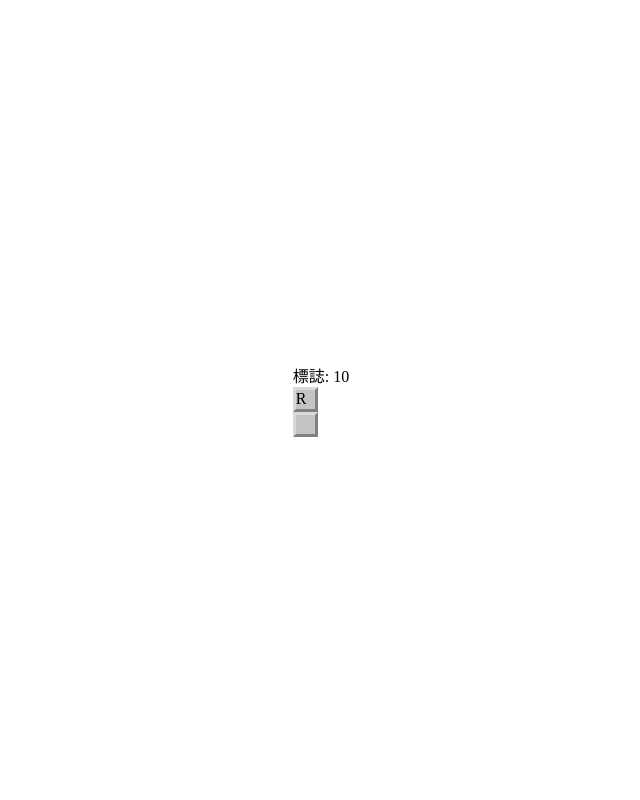
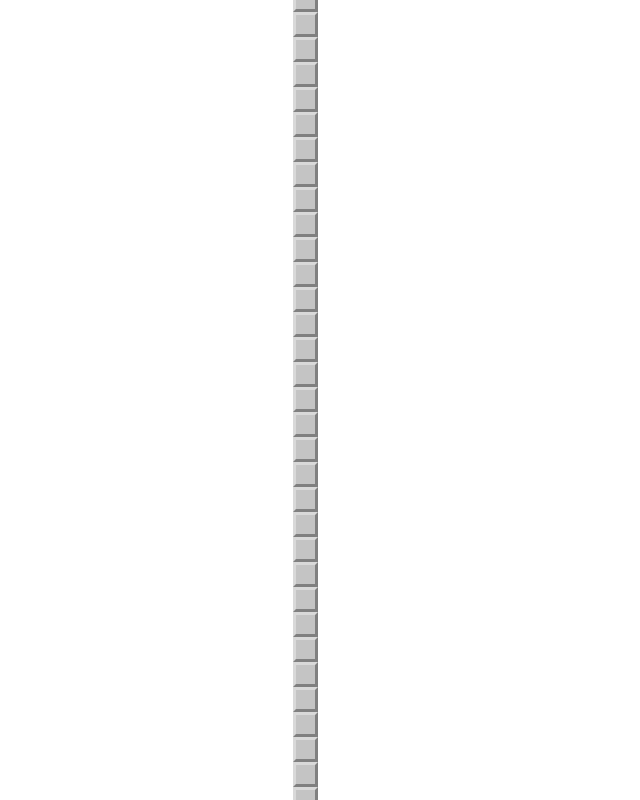
Before and after one commit to linwei5316/minesweeper-game, a React app: page / in a window 1280 px wide. Both pictures are taken after a click on the element "Easy". Shown: the top 800 px of the page, without its empty margins (319-959 px from the left). Built offline with nearby package versions, Linux system fonts and the light colour scheme.

Commit message:
chore: map & mine index logic structure

```diff
--- a/src/components/GameMinesweeper.tsx
+++ b/src/components/GameMinesweeper.tsx
@@ -1,9 +1,14 @@
-import React, {useState} from 'react';
+import React, {useState, useEffect} from 'react';
 import styled from 'styled-components';
-import {MinesweeperLevel} from '@/consts/enum';
+import {MinesweeperLevel, MapUnitType} from '@/consts/enum';
+import {MinesweeperMapData} from '@/consts/types';
 import withGameContainer from '@/components/HOC/GameContainer';
+import MinesweeperSquare from '@/components/MinesweeperSquare';
 
 import Square from '@/components/Square';
+
+
+type MapIndex = number;
 
 interface Props {
   level: MinesweeperLevel;
@@ -33,19 +38,91 @@ const GameMinesweeper = (props: Props) => {
     },
   }
 
-  // const [mapData, setMapData] = useState()
+  const getLevelData = (): GameLevelContent => {
+    return levelMapping[level];
+  }
+
+  const getInitialMap = () => {
+    const [xAmount, yAmount] = getLevelData().map;
+
+    const result = [];
+    for (let index = 0; index < xAmount * yAmount; index++) {
+      result.push(null);
+    }
+
+    return result;
+  }
 
 
+
+  const [minePosition, setMinePosition] = useState<MapIndex[]>([]);
+  const [mapData, setMapData] = useState<MinesweeperMapData[]>(() => getInitialMap());
+
+  const RenderMinesweeperSquare = () => {
+    return mapData.map((item) => {
+      return <MinesweeperSquare
+        type={item}
+      />
+    })
+  }
+
+
+
+  //TODO !!!!!!!!!!!!!!!!!!!!!!!!!!!  地雷使用位置即可 number[]！！！！！！！！
   //TODO setFlag  記得使用 funciton 確保 async
-  const [flag, setFlag] = useState(() => levelMapping[props.level].mineAmount);
+  const [flag, setFlag] = useState(() => getLevelData().mineAmount);
 
-  const initialMap = () => {
 
+
+  const isGameInitial = () => {
+    //TODO 如果地圖全部都是覆蓋或是旗幟，就算未開局
+    // return mapData.some(() => {})
+    let result = true;
+
+    for (let index = 0; index < mapData.length; index++) {
+      const condition = [MapUnitType.Flag, null];
+
+      if (condition.includes(mapData[index])) {
+        result = false;
+        break;
+      }
+    }
+
+    return result;
+  }
+
+
+  const getInitialMinePosition = (firstClickMapIndex: MapIndex): MapIndex[] => {
+    const [xAmount, yAmount] = getLevelData().map;
+    const indexStack = [] as MapIndex[];
+    for (let index = 0; index < mapData.length; index++) {
+      if (index !== firstClickMapIndex) {
+        indexStack.push(index);
+      }
+    }
+
+    const mineAmount = getLevelData().mineAmount;
+    return [...new Array(mineAmount)]
+      .reduce((accumulator) => {
+        const randomIndex = Math.floor(Math.random() * indexStack.length);
+
+        return [...accumulator, ...indexStack.splice(randomIndex, 1)]
+      }, [] as MapIndex[])
+      .sort((a: number, b: number) => a - b);
   }
 
   const initialGame = () => {
 
   }
+
+
+
+  useEffect(() => {
+    console.log('初始化地圖')
+    getInitialMap();
+
+    console.log('mapData', mapData)
+  }, [])
 
   return (
     <div>
@@ -56,7 +133,10 @@ const GameMinesweeper = (props: Props) => {
         <Square onClick={initialGame}>R</Square>
       </div>
 
-      <Square/>
+      {RenderMinesweeperSquare()}
+
+
+      {isGameInitial() && '還沒開局'}
     </div>
   )
 }
--- a/src/components/MinesweeperSquare.tsx
+++ b/src/components/MinesweeperSquare.tsx
@@ -2,14 +2,17 @@ import React from 'react';
 import Square from '@/components/Square';
 
 interface Props {
-
+  type: any;
 }
 const MinesweeperSquare = (props: Props) => {
   //TODO state machine
+  const {type} = props;
 
-  return <Square>
-
-  </Square>
+  return (
+    <Square>
+      {type}
+    </Square>
+  )
 }
 
 export default MinesweeperSquare;
--- a/src/consts/enum.ts
+++ b/src/consts/enum.ts
@@ -3,3 +3,17 @@ export enum MinesweeperLevel {
   Normal,
   Hard,
 }
+
+export enum MapUnitType {
+  Clear,
+  NearLevel1,
+  NearLevel2,
+  NearLevel3,
+  NearLevel4,
+  NearLevel5,
+  NearLevel6,
+  NearLevel7,
+  NearLevel8,
+  Flag,
+  Mine,
+}
```
Also changed, not shown: src/consts/types.ts (+7 -1 lines).
